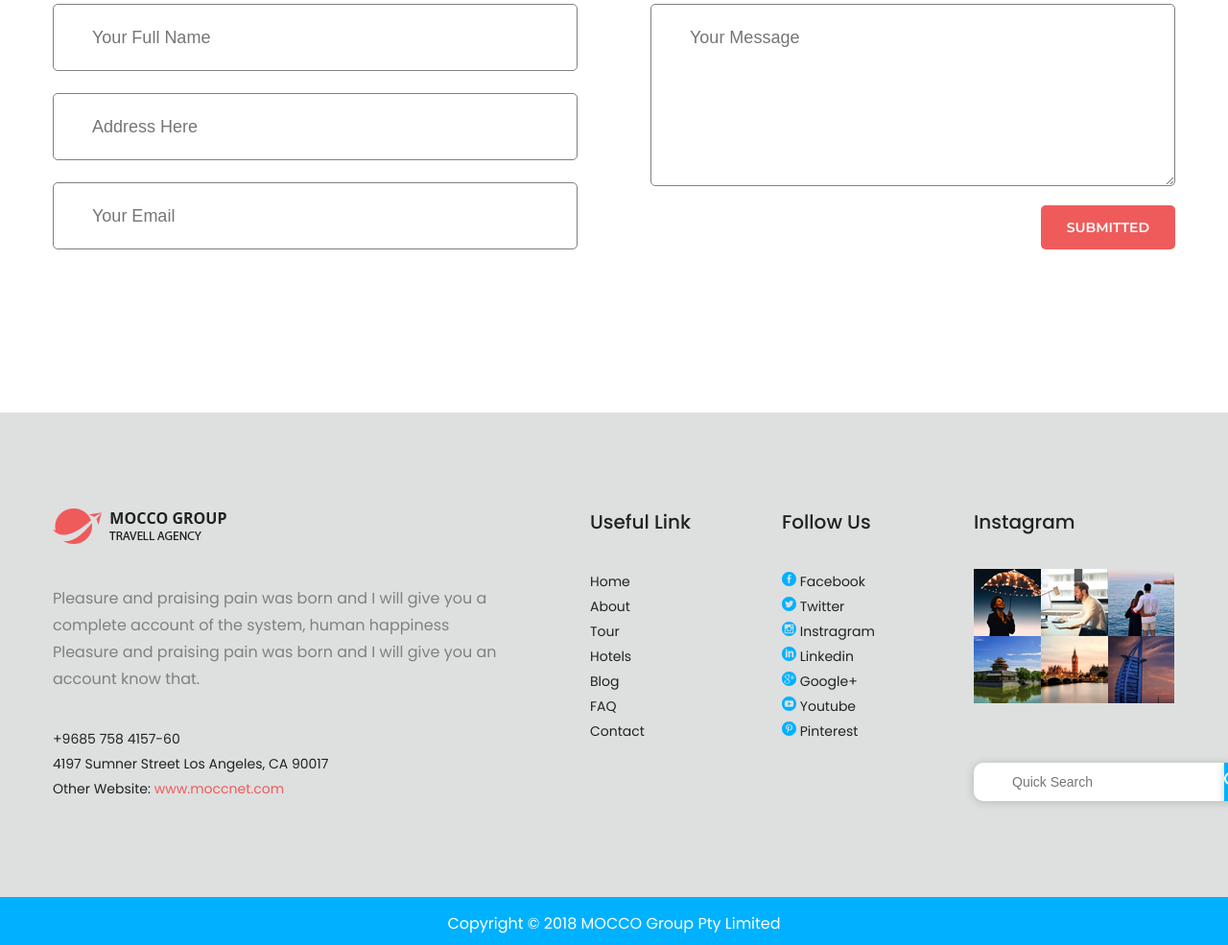
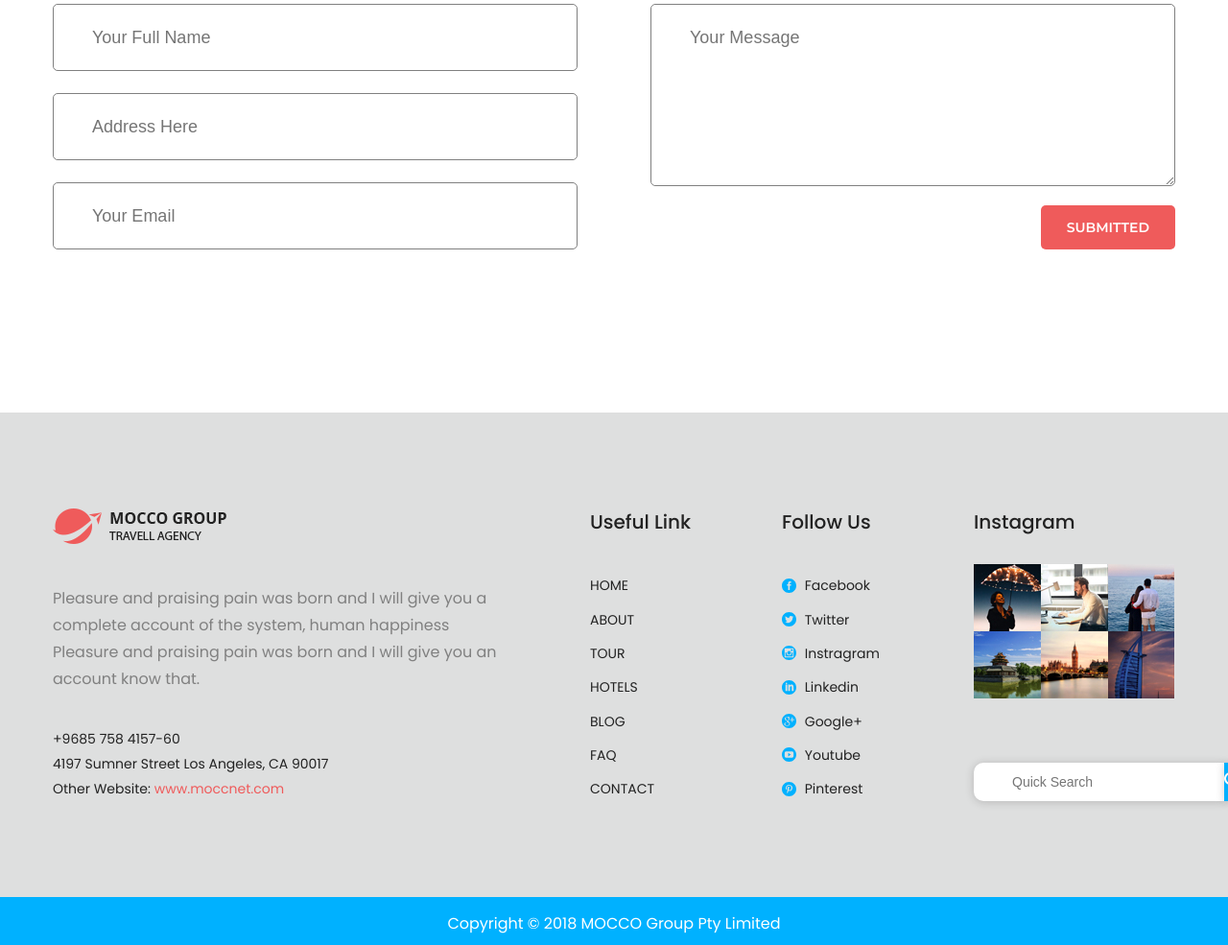
Before and after one commit to magklax/travel_agency, a plain HTML site: page index.html in a window 1280 px wide. Shown: the part 9888-10873 px from the top of the page at 96% size. Drawn offline with nearby package versions, Linux system fonts and the light colour scheme; files whose address does not match are found by name.

```diff
--- a/css/style.css
+++ b/css/style.css
@@ -988,6 +988,9 @@
 /***********************************contacts**********************************/
 
 .contacts {
+	display: flex;
+	flex-direction: column;
+
 	width: 470px;
 }
 
@@ -1003,6 +1006,9 @@
 /***********************************links+social**********************************/
 .links,
 .social {
+	display: flex;
+	flex-direction: column;
+
 	width: 170px;
 
 	box-sizing: border-box;
@@ -1011,7 +1017,7 @@
 
 .list-title {
 	margin: 0;
-	margin-bottom: 35px;
+	margin-bottom: 30px;
 
 	font-size: 20px;
 	line-height: 28px;
@@ -1020,12 +1026,34 @@
 
 .links-list,
 .social-list {
+	display: flex;
+	flex-direction: column;
+
+	height: 100%;
 	margin: 0;
 	padding: 0;
 
 	list-style: none;
 }
 
+.links-list li,
+.social-list li {
+	margin-top: auto;
+}
+
+.links-list a {
+	color: #222;
+}
+
+.social-item svg,
+.social-item span {
+	display: inline-block;
+	vertical-align: middle;
+}
+
+	.social-item span {
+	padding-left: 5px;
+}
 /***********************************instagram**********************************/
 
 .instagram {
--- a/index.html
+++ b/index.html
@@ -482,13 +482,13 @@
 			<div class="links">
 				<h3 class="list-title">Useful Link</h3>
 				<ul class="links-list">
-					<li>Home</li>
-					<li>About</li>
-					<li>Tour</li>
-					<li>Hotels</li>
-					<li>Blog</li>
-					<li>FAQ</li>
-					<li>Contact</li>
+					<li><a href="#">Home</a></li>
+					<li><a href="#">About</a></li>
+					<li><a href="#">Tour</a></li>
+					<li><a href="#">Hotels</a></li>
+					<li><a href="#">Blog</a></li>
+					<li><a href="#">FAQ</a></li>
+					<li><a href="#">Contact</a></li>
 				</ul>
 			</div>
 			<div class="social">
```
